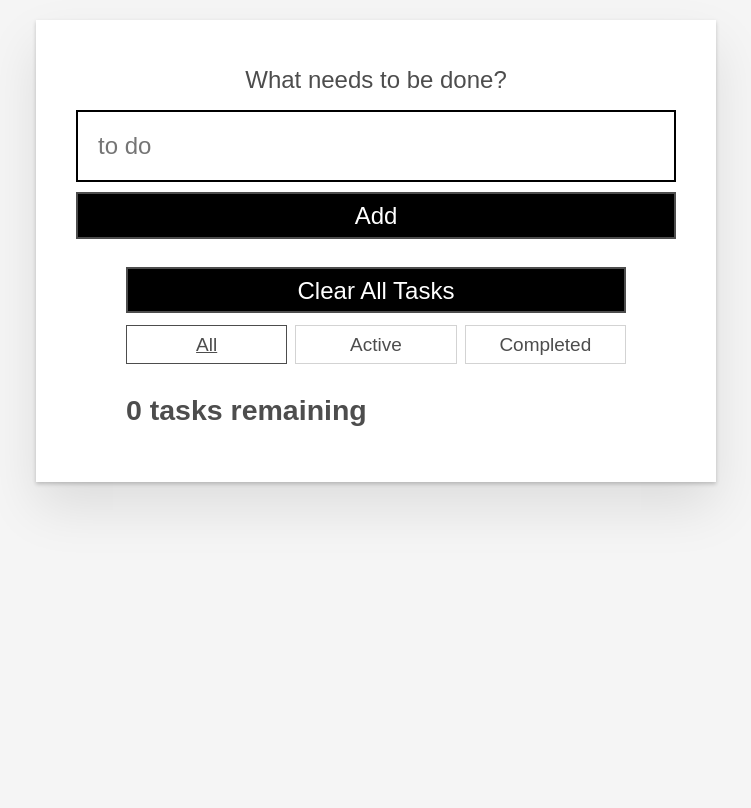
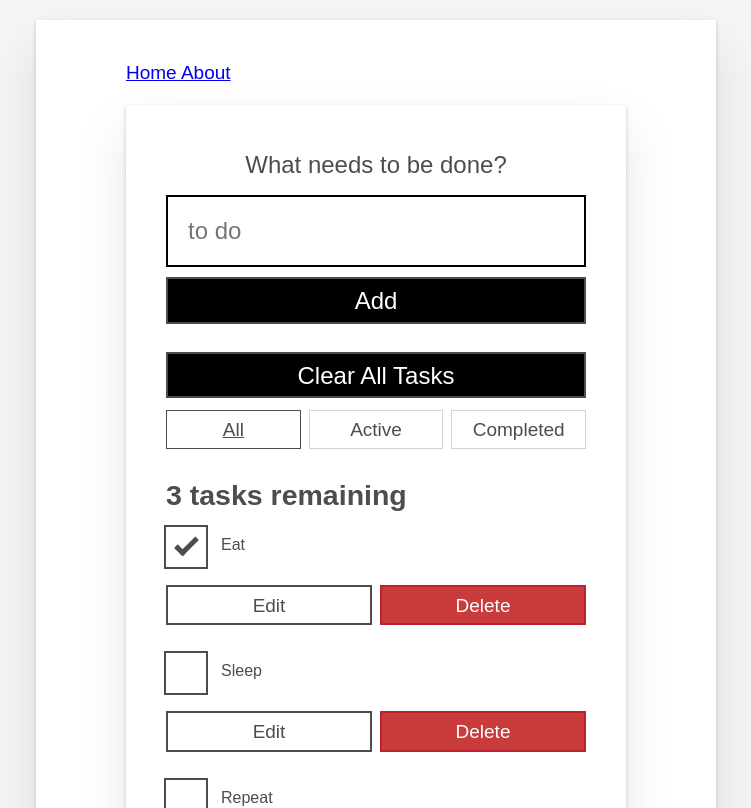
Before and after one commit to adiulay/TODO-app-ReactJS, a React (Create React App) app: page / in a window 1280 px wide. Shown: the top 808 px of the page, without its empty margins (264-1015 px from the left). Built offline with nearby package versions, Linux system fonts and the light colour scheme.

Commit message:
got a working router react

```diff
--- a/src/App.js
+++ b/src/App.js
@@ -1,151 +1,22 @@
-import React, { useState, useEffect } from 'react'
-import Todo from './components/Todo'
-import Form from './components/Form'
-import './App.css'
-import FilterButton from './components/FilterButton'
-import { nanoid } from 'nanoid'
+import React from 'react'
+import { Route, Switch } from 'react-router-dom'
+import Home from './components/Home'
+import About from './components/About'
+import Navbar from './components/Navbar'
+import Error from './components/Error'
 
-const FILTER_MAP = {
-  All: () => true,
-  Active: task => !task.completed,
-  Completed: task => task.completed
-}
-
-const FILTER_NAMES = Object.keys(FILTER_MAP)
 
 function App (props) {
-  // statehook
-  const [tasks, setTasks] = useState([])
-  const [filter, setFilter] = useState('All')
-
-  useEffect(() => {
-    const data = localStorage.getItem('listOfTasks')
-
-    if (data) {
-      setTasks(JSON.parse(data)) //convert string to object
-    }
-
-  }, [])
-
-  useEffect(() => {
-    localStorage.setItem('listOfTasks', JSON.stringify(tasks))
-  }, [tasks])
-
-
-  // function that sets a state
-  function addTask (name) {
-    const newTask = {
-      id: 'id-'+ nanoid(),
-      name: name,
-      completed: false
-    }
-
-    if (name !== '') {
-      setTasks([...tasks, newTask])
-    }
-  }
-
-  // checkmark toggle placed in Todo component
-  function toggleTaskCompleted (id) {
-    const updatedTasks = tasks.map(task => {
-      // checks if ID is same as the one being edited
-      if (id === task.id) {
-        // !task.completed reverses the boolean 🤯
-        // spread syntax is involved (...task)
-        return { ...task, completed: !task.completed }
-      }
-      return task
-    })
-
-    setTasks(updatedTasks)
-  }
-
-  // task delete function for Todo component
-  function deleteTask (id) {
-    // used filter where we remove the matched id from list
-    const remainingTasks = tasks.filter(task => id !== task.id)
-    // overrides the array with new array
-    setTasks(remainingTasks)
-  }
-
-  // editing function for Todo component
-  function editTask (id, newName) {
-    const editedTaskList = tasks.map(task => {
-      if (id === task.id) {
-        return { ...task, name: newName }
-      }
-
-      return task
-    })
-
-    setTasks(editedTaskList)
-  }
-
-  // clears all tasks
-  function clearTasks () {
-    localStorage.clear()
-    setTasks([])
-  }
-
-  // the tasklist running through loop and return the component Todo
-  const taskList = tasks
-    .filter(task => FILTER_MAP[filter](task))
-    .map(task => (
-      <Todo
-        id={task.id}
-        name={task.name}
-        completed={task.completed}
-        key={task.id}
-        toggleTaskCompleted={toggleTaskCompleted}
-        deleteTask={deleteTask}
-        editTask={editTask}
-      />
-    ))
-
-  const filterList = FILTER_NAMES.map(name => (
-    <FilterButton
-      key={name}
-      name={name}
-      isPressed={name === filter}
-      setFilter={setFilter}
-    />
-  ))
-
-  // number of tasks will be shown on app
-  const tasksNoun = taskList.length !== 1 ? 'tasks' : 'task'
-  const headingText = `${taskList.length} ${tasksNoun} remaining`
-
   return (
     <div className='todoapp stack-large'>
-
-      <Form addTask={addTask} />
-
-      <div>
-        <button onClick={clearTasks} className='btn btn__primary btn__lg'>
-            Clear All Tasks
-        </button>
-      </div>
-
-      <div className='filters btn-group stack-exception'>
-        {filterList}
-      </div>
-
-      <h2 id='list-heading' data-testid='list-heading'>
-        {headingText}
-      </h2>
-      <ul
-        className='todo-list stack-large stack-exception'
-      >
-
-        {taskList}
-
-      </ul>
+      <Navbar />
+      <Switch>
+        <Route path='/' component={ Home } exact />
+        <Route path='/about' component = { About } />
+        <Route component={ Error } />
+      </Switch>
     </div>
   )
 }
 
 export default App
-
-// role='list'
-// className='todo-list stack-large stack-exception'
-// aria-labelledby='list-heading'
--- /dev/null
+++ b/src/components/About.js
@@ -0,0 +1,10 @@
+import React, { useState, useEffect } from 'react'
+
+
+function About () {
+    return (
+        <div>About page</div>
+    )
+}
+
+export default About
--- /dev/null
+++ b/src/components/Error.js
@@ -0,0 +1,9 @@
+import React from 'react'
+
+function Error () {
+    return (
+        <h1>Oops! Page not found!</h1>
+    )
+}
+
+export default Error
--- /dev/null
+++ b/src/components/Home.js
@@ -0,0 +1,169 @@
+import React, { useState, useEffect } from 'react'
+import Todo from './Todo'
+import Form from './Form'
+import '../App.css'
+import FilterButton from './FilterButton'
+import { nanoid } from 'nanoid'
+
+const FILTER_MAP = {
+  All: () => true,
+  Active: task => !task.completed,
+  Completed: task => task.completed
+}
+
+const FILTER_NAMES = Object.keys(FILTER_MAP)
+
+const DATA = [
+    {
+        id: 'todo-0',
+        name: 'Eat',
+        completed: true
+    },
+    {
+        id: 'todo-1',
+        name: 'Sleep',
+        completed: false
+    },
+    {
+        id: 'todo-2',
+        name: 'Repeat',
+        completed: false
+    }
+]
+
+function App (props) {
+  // statehook
+  const [tasks, setTasks] = useState(DATA)
+  const [filter, setFilter] = useState('All')
+
+  useEffect(() => {
+    const data = localStorage.getItem('listOfTasks')
+
+    if (data) {
+      setTasks(JSON.parse(data)) //convert string to object
+    }
+
+  }, [])
+
+  useEffect(() => {
+    localStorage.setItem('listOfTasks', JSON.stringify(tasks))
+  }, [tasks])
+
+
+  // function that sets a state
+  function addTask (name) {
+    const newTask = {
+      id: 'id-'+ nanoid(),
+      name: name,
+      completed: false
+    }
+
+    if (name !== '') {
+      setTasks([...tasks, newTask])
+    }
+  }
+
+  // checkmark toggle placed in Todo component
+  function toggleTaskCompleted (id) {
+    const updatedTasks = tasks.map(task => {
+      // checks if ID is same as the one being edited
+      if (id === task.id) {
+        // !task.completed reverses the boolean 🤯
+        // spread syntax is involved (...task)
+        return { ...task, completed: !task.completed }
+      }
+      return task
+    })
+
+    setTasks(updatedTasks)
+  }
+
+  // task delete function for Todo component
+  function deleteTask (id) {
+    // used filter where we remove the matched id from list
+    const remainingTasks = tasks.filter(task => id !== task.id)
+    // overrides the array with new array
+    setTasks(remainingTasks)
+  }
+
+  // editing function for Todo component
+  function editTask (id, newName) {
+    const editedTaskList = tasks.map(task => {
+      if (id === task.id) {
+        return { ...task, name: newName }
+      }
+
+      return task
+    })
+
+    setTasks(editedTaskList)
+  }
+
+  // clears all tasks
+  function clearTasks () {
+    localStorage.clear()
+    setTasks([])
+  }
+
+  // the tasklist running through loop and return the component Todo
+  const taskList = tasks
+    .filter(task => FILTER_MAP[filter](task))
+    .map(task => (
+      <Todo
+        id={task.id}
+        name={task.name}
+        completed={task.completed}
+        key={task.id}
+        toggleTaskCompleted={toggleTaskCompleted}
+        deleteTask={deleteTask}
+        editTask={editTask}
+      />
+    ))
+
+  const filterList = FILTER_NAMES.map(name => (
+    <FilterButton
+      key={name}
+      name={name}
+      isPressed={name === filter}
+      setFilter={setFilter}
+    />
+  ))
+
+  // number of tasks will be shown on app
+  const tasksNoun = taskList.length !== 1 ? 'tasks' : 'task'
+  const headingText = `${taskList.length} ${tasksNoun} remaining`
+
+  return (
+    <div className='todoapp stack-large'>
+
+      <Form addTask={addTask} />
+
+      <div>
+        <button onClick={clearTasks} className='btn btn__primary btn__lg'>
+            Clear All Tasks
+        </button>
+      </div>
+
+      <div className='filters btn-group stack-exception'>
+        {filterList}
+      </div>
+
+      <h2 id='list-heading' data-testid='list-heading'>
+        {headingText}
+      </h2>
+      <ul
+        className='todo-list stack-large stack-exception'
+      >
+
+        {taskList}
+
+      </ul>
+    </div>
+  )
+}
+
+export default App
+
+// role='list'
+// className='todo-list stack-large stack-exception'
+// aria-labelledby='list-heading'
--- /dev/null
+++ b/src/components/Navbar.js
@@ -0,0 +1,13 @@
+import React from 'react'
+import { Link } from 'react-router-dom'
+
+function Navbar () {
+    return (
+        <nav>
+            <Link to="/">Home </Link>
+            <Link to="/about">About </Link>
+        </nav>
+    )
+}
+
+export default Navbar
--- a/src/index.js
+++ b/src/index.js
@@ -2,29 +2,16 @@ import React from 'react'
 import ReactDOM from 'react-dom'
 import './index.css'
 import App from './App'
+import About from './components/About'
+import Home from './components/Home'
 import * as serviceWorker from './serviceWorker'
-
-const DATA = [
-  {
-    id: 'todo-0',
-    name: 'Eat',
-    completed: true
-  },
-  {
-    id: 'todo-1',
-    name: 'Sleep',
-    completed: false
-  },
-  {
-    id: 'todo-2',
-    name: 'Repeat',
-    completed: false
-  }
-]
+import { BrowserRouter } from 'react-router-dom'
 
 ReactDOM.render(
   <React.StrictMode>
-    <App tasks={DATA} />
+    <BrowserRouter>
+      <App />
+    </BrowserRouter>
   </React.StrictMode>,
   document.getElementById('root')
 )
```
